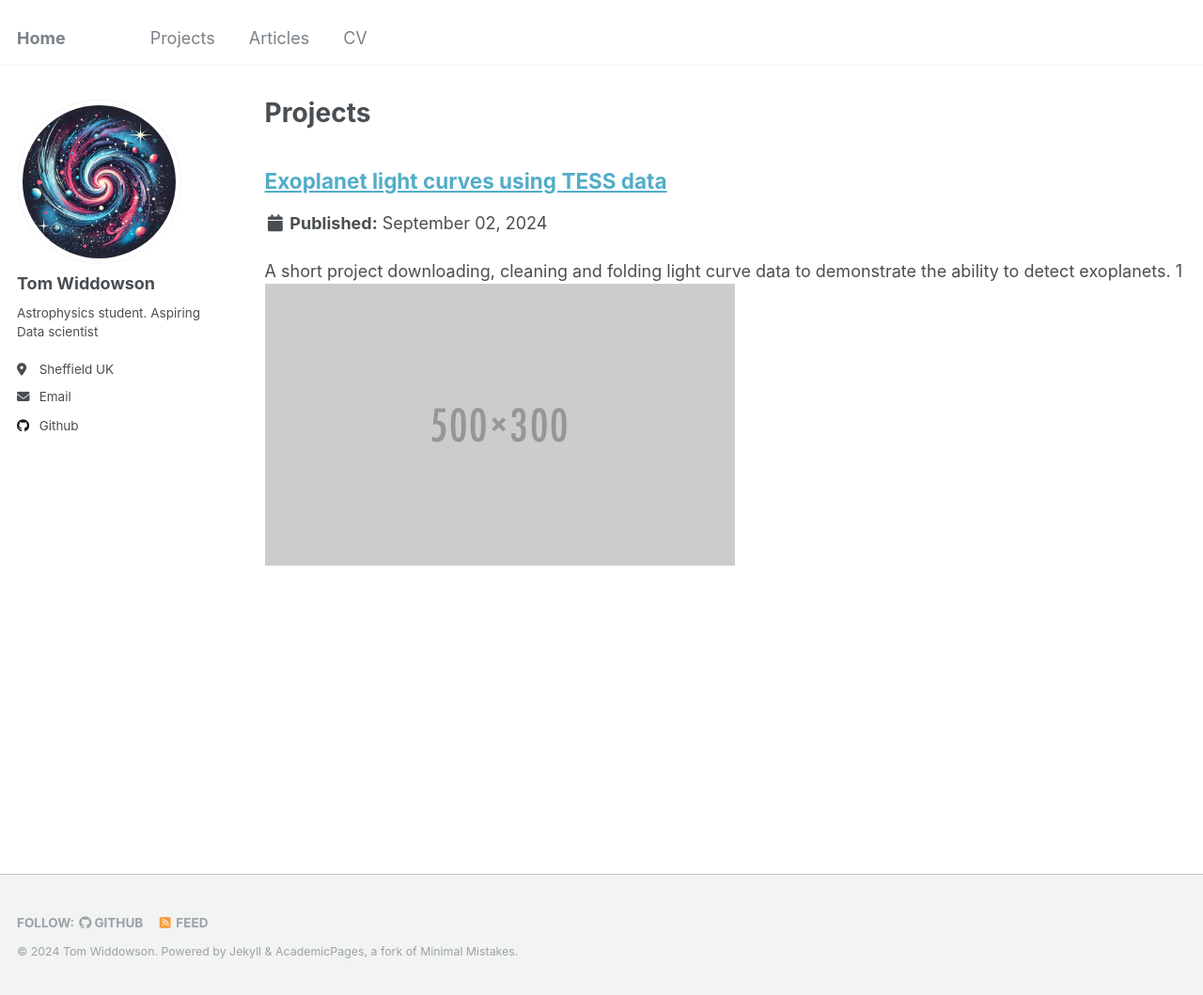
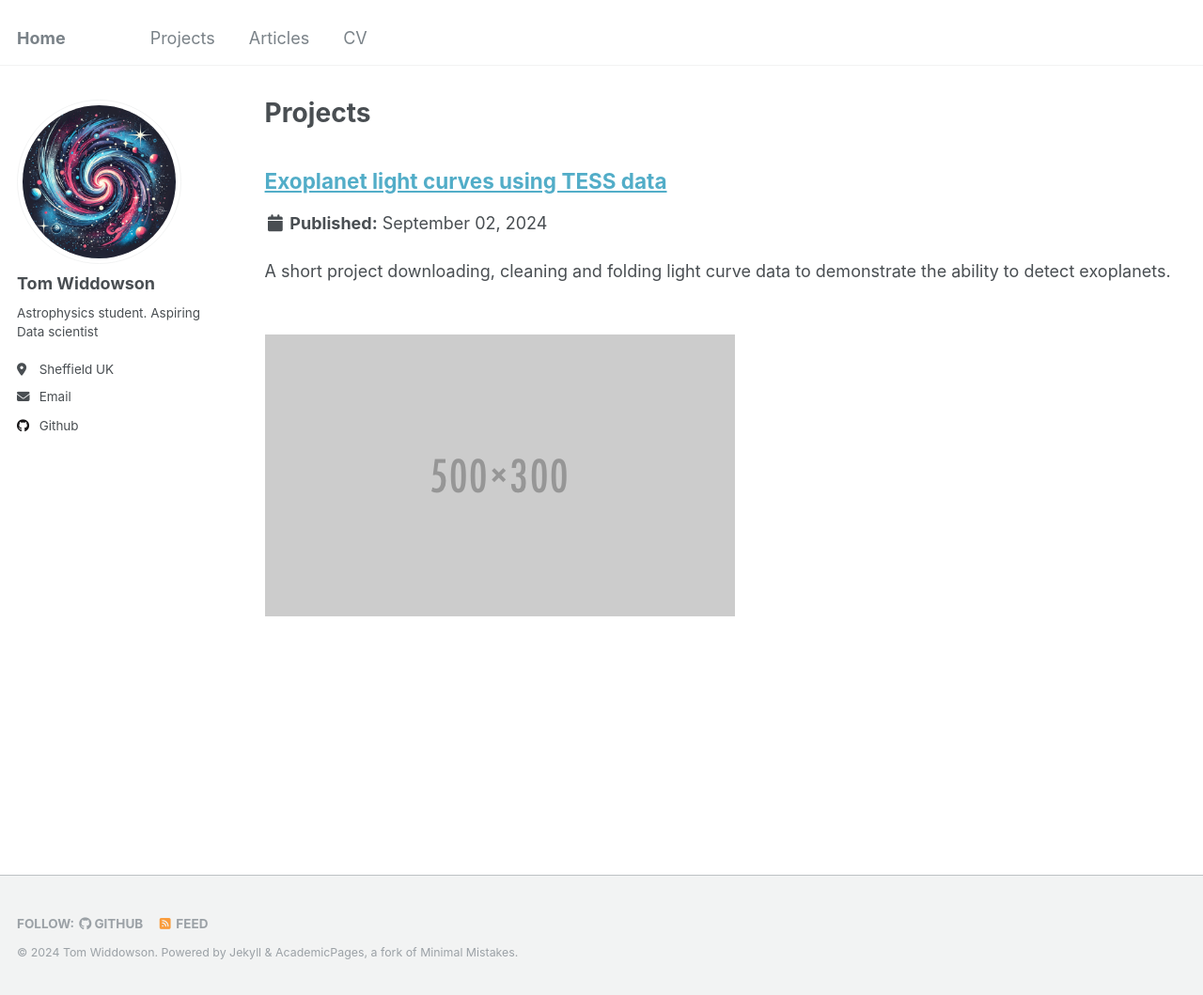
Before and after one commit to tomhwidd/tomhwidd.github.io, a Jekyll site: the page built from _pages/portfolio.html, in a window 1280 px wide and 1059 px high. Shown: the whole window at 94% size. Built offline with Jekyll 4.4.1, drawn with Linux system fonts in a browser that asks for light colours.

Commit message:
line added

```diff
--- a/_portfolio/portfolio-1.md
+++ b/_portfolio/portfolio-1.md
@@ -1,6 +1,6 @@
 ---
 title: "Exoplanet light curves using TESS data"
-excerpt: "A short project downloading, cleaning and folding light curve data to demonstrate the ability to detect exoplanets. 1<br/><img src='/images/500x300.png'>"
+excerpt: "A short project downloading, cleaning and folding light curve data to demonstrate the ability to detect exoplanets. <br/><br/> <br/><img src='/images/500x300.png'>"
 collection: portfolio
 ---
 
```
